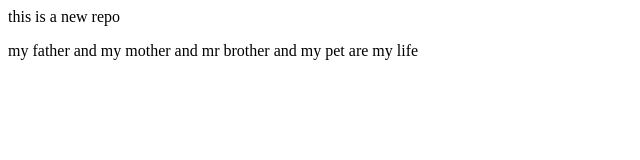
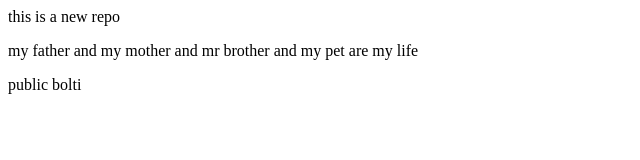
Before and after one commit to Anuj-kumar-jha/localrepo, a plain HTML site: page index.html in a window 1280 px wide. Shown: the full height of the page, 0-640 px from the left. Drawn offline with Linux system fonts and the light colour scheme.

Commit message:
modified midium

```diff
--- a/index.html
+++ b/index.html
@@ -1,2 +1,3 @@
 <p> this is a new repo </p>
 <p> my father and my mother and mr brother and my pet are my life </p>
+<p> public bolti </p>
```
